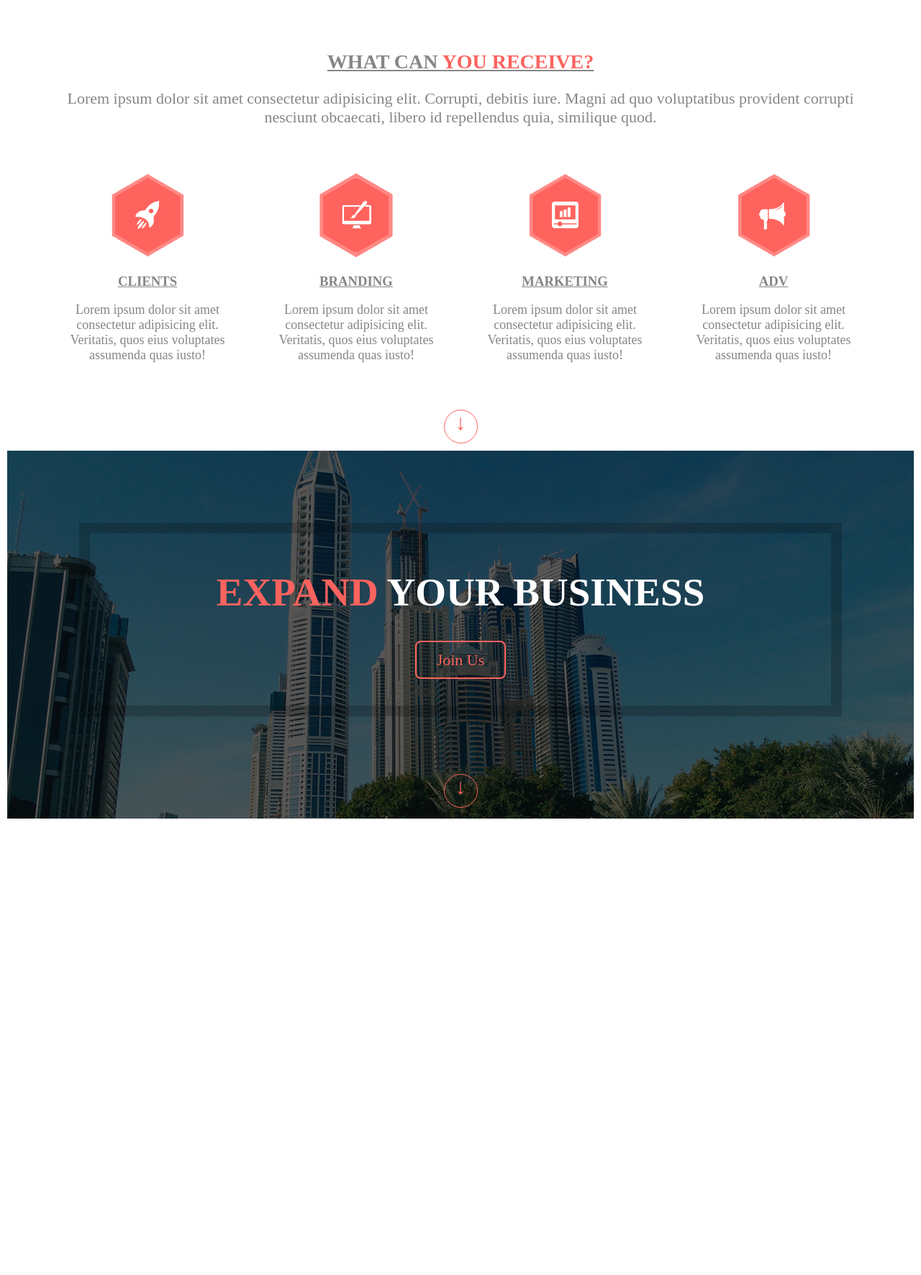
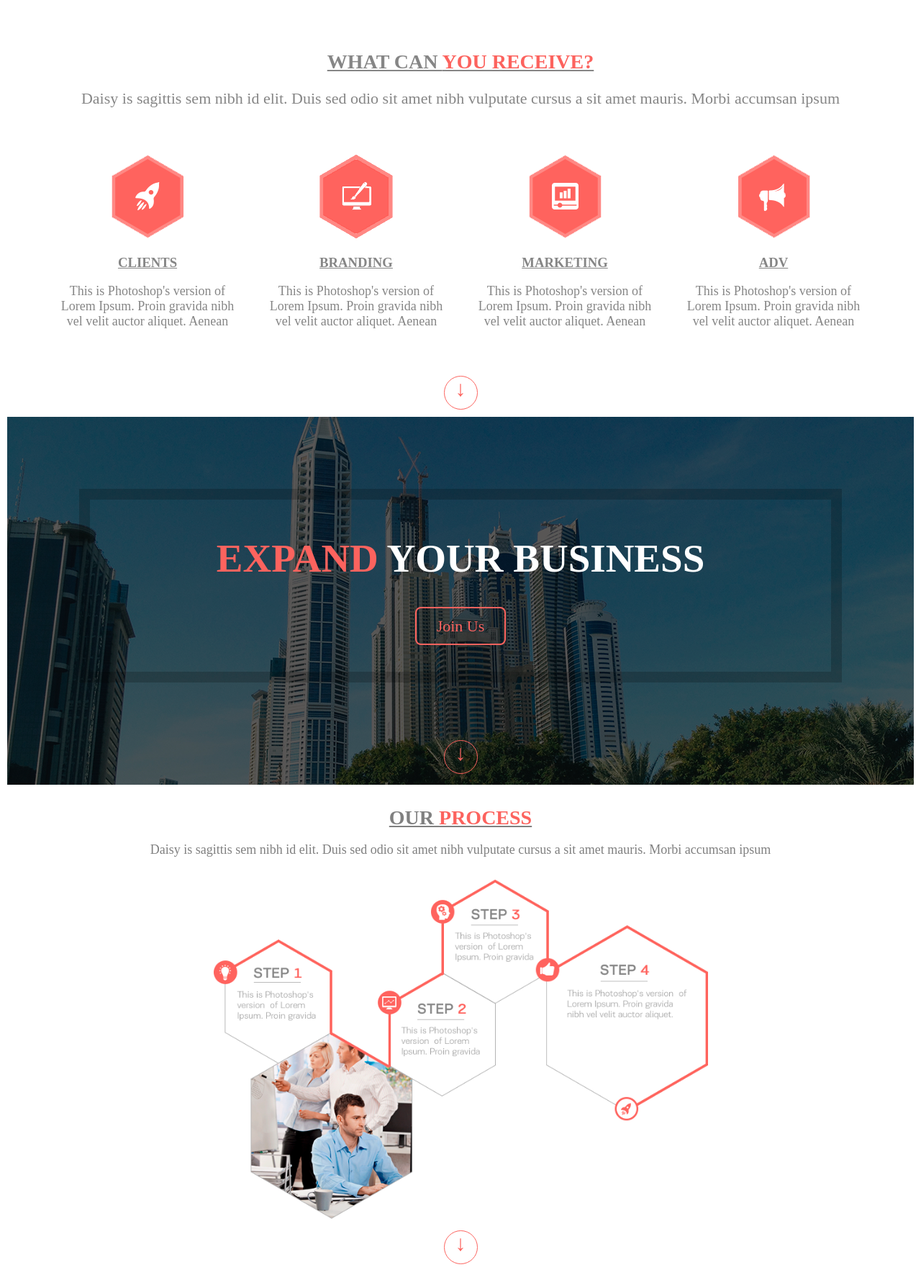
Before and after one commit to RurikPreacher/Daisy, a plain HTML site: page index.html in a window 1280 px wide. Shown: the part 600-2371 px from the top of the page at 72% size. Before the commit the page ends 1737 px from the top, so only its background shows below. Drawn offline with Linux system fonts and the light colour scheme.

Commit message:
fifth commit

```diff
--- a/css/main.less
+++ b/css/main.less
@@ -146,4 +146,34 @@ body {
             }
         }
     }
+    .our_process {
+        .steps {
+            display: none;
+        }
+        text-align: center;
+        padding-top: 30px;
+        padding-bottom: 15px;
+        h2 {
+            color: gray;
+            text-decoration: underline;
+            margin: 0;
+            text-transform: uppercase;
+            font-size: 28px;
+            span {
+                color: #fc635e;
+            }
+        }
+        p {
+            color: grey;
+            font-size: 18px;
+        }
+        .back_process {
+            height: 500px;
+            width: auto;
+            background-image: url(../img/Our_process.png);
+            background-position: center center;
+            background-size: contain;
+            background-repeat: no-repeat;
+        }
+    }
 }
--- a/css/media.css
+++ b/css/media.css
@@ -46,6 +46,21 @@
         font-size: 25px;
         margin-bottom: 30px;
     }
+    body .our_process .steps {
+        display: block;
+    }
+    body .our_process .steps h3 {
+        color: gray;
+        text-decoration: underline;
+        margin: 0;
+        text-transform: uppercase;
+    }
+    body .our_process .steps h3 span {
+        color: #fc635e;
+    }
+    body .our_process .back_process {
+        display: none;
+    }
 }
 @media screen and (max-width: 1260px) {
     section.recive {
--- a/index.html
+++ b/index.html
@@ -28,43 +28,37 @@
     </header>
     <section class="recive">
         <h2>What can <span>you receive?</span></h2>
-        <p>Lorem ipsum dolor sit amet consectetur
-            adipisicing elit. Corrupti, debitis iure.
-            Magni ad quo voluptatibus provident
-            corrupti nesciunt obcaecati,
-            libero id repellendus quia, similique quod.</p>
+        <p>Daisy is sagittis sem nibh id elit.
+            Duis sed odio sit amet nibh vulputate cursus
+            a sit amet mauris. Morbi accumsan ipsum </p>
             <div class="icons">
                 <div>
                     <img src="img/icon1.png" alt="">
                     <h3>Clients</h3>
-                    <p>Lorem ipsum dolor sit amet consectetur
-                        adipisicing elit.
-                        Veritatis, quos eius voluptates assumenda
-                        quas iusto!</p>
+                    <p>This is Photoshop's version  of Lorem Ipsum.
+                        Proin gravida nibh vel velit auctor aliquet.
+                        Aenean</p>
                 </div>
                 <div>
                     <img src="img/icon2.png" alt="">
                     <h3>Branding</h3>
-                    <p>Lorem ipsum dolor sit amet consectetur
-                        adipisicing elit.
-                        Veritatis, quos eius voluptates assumenda
-                        quas iusto!</p>
+                    <p>This is Photoshop's version  of Lorem Ipsum.
+                        Proin gravida nibh vel velit auctor aliquet.
+                        Aenean</p>
                 </div>
                 <div>
                     <img src="img/icon3.png" alt="">
                     <h3>Marketing</h3>
-                    <p>Lorem ipsum dolor sit amet consectetur
-                        adipisicing elit.
-                        Veritatis, quos eius voluptates assumenda
-                        quas iusto!</p>
+                    <p>This is Photoshop's version  of Lorem Ipsum.
+                        Proin gravida nibh vel velit auctor aliquet.
+                        Aenean</p>
                 </div>
                 <div>
                     <img src="img/icon4.png" alt="">
                     <h3>ADV</h3>
-                    <p>Lorem ipsum dolor sit amet consectetur
-                        adipisicing elit.
-                        Veritatis, quos eius voluptates assumenda
-                        quas iusto!</p>
+                    <p>This is Photoshop's version  of Lorem Ipsum.
+                        Proin gravida nibh vel velit auctor aliquet.
+                        Aenean</p>
                 </div>
             </div>
             <a href="" class="arrowDown">&darr;</a>
@@ -76,5 +70,33 @@
         </div>
         <a href="" class="arrowDown">&darr;</a>
     </section>
+    <section class="our_process">
+        <h2>Our <span>process</span></h2>
+        <p>Daisy is sagittis sem nibh id elit.
+            Duis sed odio sit amet nibh vulputate cursus
+            a sit amet mauris. Morbi accumsan ipsum </p>
+        <div class="steps">
+            <h3>step <span>1</span></h3>
+            <p>This is Photoshop's version  of Lorem Ipsum.
+                Proin gravida.</p>
+        </div>
+        <div class="steps">
+            <h3>step <span>2</span></h3>
+            <p>This is Photoshop's version  of Lorem Ipsum.
+                Proin gravida.</p>
+        </div>
+        <div class="steps">
+            <h3>step <span>3</span></h3>
+            <p>This is Photoshop's version  of Lorem Ipsum.
+                Proin gravida.</p>
+        </div>
+        <div class="steps">
+            <h3>step <span>4</span></h3>
+            <p>This is Photoshop's version  of Lorem Ipsum.
+                Proin gravida nibh vel velit auctor aliquet. </p>
+        </div>
+        <div class="back_process"></div>
+        <a href="" class="arrowDown">&darr;</a>
+    </section>
 </body>
 </html>
```
Also changed, not shown: css/main.css.
